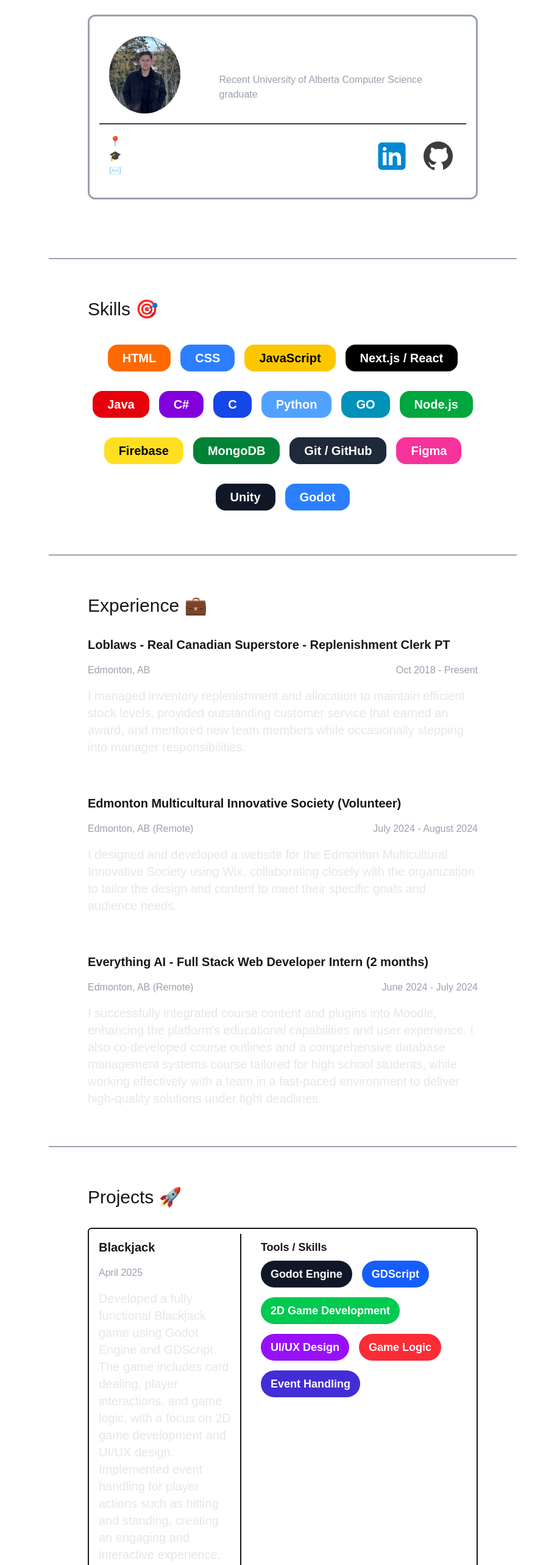
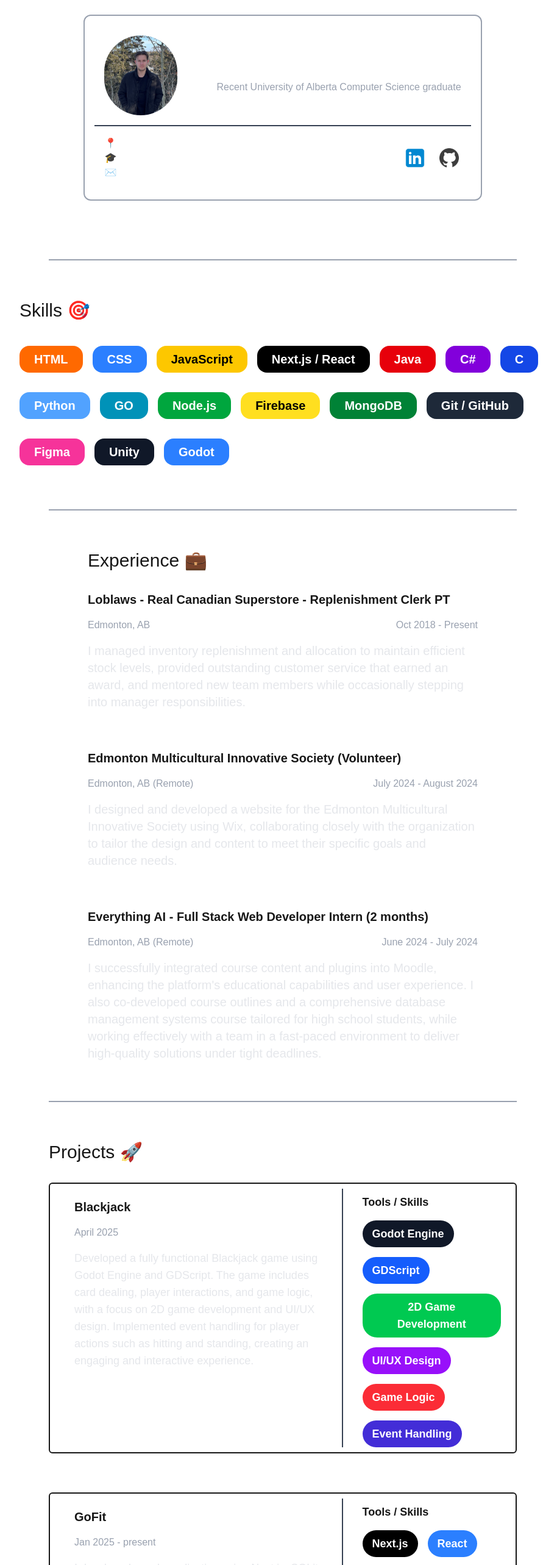
Before and after one commit to ItsMikeyy/PortfolioSite, a Next.js app: page / in a window 1280 px wide. Shown: the part 40-2606 px from the top of the page at 61% size, without its empty margins (176-1090 px from the left). Built offline with nearby package versions, Linux system fonts and the light colour scheme.

Commit message:
worked on responsive

```diff
--- a/src/app/components/Experience.jsx
+++ b/src/app/components/Experience.jsx
@@ -2,7 +2,7 @@
 
 const Experience = () => {
     return (
-        <div className="w-1/2 flex flex-col gap-8">
+        <div className="w-full md:w-1/2 px-4 sm:px-10 lg:px-0 mx-auto flex flex-col gap-8">
             <p className="text-3xl">Experience 💼</p>
             <div className="flex flex-col gap-16">
                 <WorkExperience
--- a/src/app/components/Hero.jsx
+++ b/src/app/components/Hero.jsx
@@ -1,46 +1,54 @@
-import Image from "next/image"
-import Link from "next/link"
+import Image from "next/image";
+import Link from "next/link";
+
 const Hero = () => {
-    return(
-        <div className="flex justify-center my-8 w-1/2">
-            <div className="flex flex-col p-4 text-white justify-around border-3 border-gray-400 rounded-xl w-full">
-                <div className="p-4 gap-16 flex flex-row items-center justify-center border-b-2 border-gray-700">
-                    <div>
+  return (
+    <div className="flex justify-center m-8 px-4">
+      <div className="flex flex-col p-4 text-white justify-around border-2 border-gray-400 rounded-xl w-full max-w-4xl">
+        <div className="p-4 gap-6 sm:gap-16 flex flex-col sm:flex-row items-center justify-center border-b-2 border-gray-700 text-center sm:text-left">
           <Image
             src="/headshot.jpg"
             alt="headshot"
             width={120}
             height={120}
-                            style={{ borderRadius: '50%',}}
+            className="rounded-full"
           />
-                    </div>
           <div className="flex flex-col gap-2">
             <p className="text-2xl font-bold">Michael Carey</p>
-                        <div>
-                            <p className="text-md text-gray-400" >Recent University of Alberta Computer Science graduate </p>
+            <p className="text-md text-gray-400">
+              Recent University of Alberta Computer Science graduate
+            </p>
           </div>
         </div>
-                </div>
-                <div className="p-4 justify-between flex flex-row items-center">
-                    <div>
+        <div className="p-4 flex flex-col sm:flex-row justify-between items-center gap-4 sm:gap-0">
+          <div className="text-center sm:text-left">
             <p className="text-md font-bold">📍 Edmonton, AB</p>
             <p className="text-md font-bold">🎓 University of Alberta</p>
             <p className="text-md font-bold">✉️ careyamichael2002@gmail.com</p>
           </div>
           <div className="flex flex-row gap-4">
-                        <Link href="https://www.linkedin.com/in/michael-carey-147455231" target="_blank">
-                            <img src="/linkedin.png" alt="LinkedIn" className="w-15 h-15 cursor-pointer" />
+            <Link
+              href="https://www.linkedin.com/in/michael-carey-147455231"
+              target="_blank"
+            >
+              <img
+                src="/linkedin.png"
+                alt="LinkedIn"
+                className="w-10 h-10 cursor-pointer"
+              />
             </Link>
             <Link href="https://github.com/ItsMikeyy" target="_blank">
-                            <img src="/github.png" alt="GitHub" className="w-15 h-15 cursor-pointer" />
+              <img
+                src="/github.png"
+                alt="GitHub"
+                className="w-10 h-10 cursor-pointer"
+              />
             </Link>
           </div>
         </div>
       </div>
+    </div>
+  );
+};
 
-        </div>
-    )
-
-}
-
- export default Hero
+export default Hero;
--- a/src/app/components/Project.jsx
+++ b/src/app/components/Project.jsx
@@ -3,25 +3,19 @@
 
 const Project = (props) => {
     return (
-        <div className="flex gap-4 w-full">
-            <div className="flex flex-col gap-4 w-2xl p-2 border-r-2">
+        <div className="flex flex-col lg:flex-row gap-8 w-full px-4">
+            <div className="flex flex-col gap-4 w-full lg:w-2/3 p-4 border-b-2 lg:border-b-0 lg:border-r-2 border-gray-700">
                 <p className="text-xl font-bold">{props.title}</p>
-                <div className="flex flex-row justify-between">
-                    <p className="text-md text-gray-400">{props.date}</p>
-                </div>
-
-                <p className="text-xl text-gray-200 ">{props.summary}</p>
+                    <div className="flex justify-between text-gray-400 text-md">
+                        <p>{props.date}</p>
+                    </div>
+                <p className="text-lg text-gray-200">{props.summary}</p>
                 <ProjectLinks githubLink={props.links[0]} liveLink={props.links[1]} />
             </div>
-            <div className="flex gap-4 mt-4">
-
-
-            </div>
-            <div className="">
+            <div className="flex flex-col w-full lg:w-1/3 gap-2">
                 <p className="text-lg font-bold py-2">Tools / Skills</p>
                 <div className="flex flex-wrap gap-2">
                     <ProjectTechnologies technologies={props.technologies} />
-
                 </div>
             </div>
         </div>
--- a/src/app/components/ProjectLinks.jsx
+++ b/src/app/components/ProjectLinks.jsx
@@ -1,58 +1,29 @@
-const ProjectLinks = (props) => {
-    let buttons = <div className="flex justify-start gap-4"></div>
-
-    if (props.liveLink && props.githubLink) {
-        buttons =
-            (
-                <div className="flex justify-start gap-4">
+const ProjectLinks = ({ githubLink, liveLink }) => {
+    return (
+      <div className="flex flex-col sm:flex-row gap-4 w-full sm:w-auto">
+        {githubLink && (
           <a
-                        href={props.githubLink}
+            href={githubLink}
             target="_blank"
             rel="noopener noreferrer"
-                        className="px-4 py-2 bg-gray-800 text-white rounded-lg font-semibold hover:bg-gray-700 transition"
+            className="px-4 py-2 bg-gray-800 text-white text-center rounded-lg font-semibold hover:bg-gray-700 transition w-full sm:w-auto"
           >
             GitHub
           </a>
+        )}
 
+        {liveLink && (
           <a
-                        href={props.liveLink}
+            href={liveLink}
             target="_blank"
-                        rel=""
-                        className="px-4 py-2 bg-blue-600 text-white rounded-lg font-semibold hover:bg-blue-500 transition"
+            rel="noopener noreferrer"
+            className="px-4 py-2 bg-blue-600 text-white text-center rounded-lg font-semibold hover:bg-blue-500 transition w-full sm:w-auto"
           >
             View Live
           </a>
+        )}
       </div>
-        )
-    } else if (props.liveLink ) {
-        buttons = (
-            <div className="flex justify-start gap-4">
-                <a
-                    href={props.liveLink}
-                    target="_blank"
-                    rel="noopener noreferrer"
-                    className="px-4 py-2 bg-blue-600 text-white rounded-lg font-semibold hover:bg-blue-500 transition"
-                >
-                View Live
-                </a>
-            </div>
-        )
-    } else if (props.githubLink) {
-        buttons = (
-            <div className="flex justify-start gap-4">
-                <a
-                    href={props.githubLink}
-                    target="_blank"
-                    rel="noopener noreferrer"
-                    className="px-4 py-2 bg-gray-800 text-white rounded-lg font-semibold hover:bg-gray-700 transition"
-                >
-                    GitHub
-                </a>
-            </div>
-        )
-    }
-    return (
-        buttons
-    )
-}
-export default ProjectLinks
+    );
+  };
+
+  export default ProjectLinks;
--- a/src/app/components/Projects.jsx
+++ b/src/app/components/Projects.jsx
@@ -28,7 +28,7 @@
     ];
 
     return (
-        <div className="w-1/2 flex flex-col gap-8">
+        <div className="w-full lg:w-3/5 px-4 sm:px-6 lg:px-0 mx-auto flex flex-col gap-8">
             <p className="text-3xl">Projects 🚀</p>
             <div className="flex flex-col gap-16">
                 <div className="p-2 border-2 rounded-md">
@@ -37,7 +37,7 @@
                         date="April 2025"
                         summary="Developed a fully functional Blackjack game using Godot Engine and GDScript. The game includes card dealing, player interactions, and game logic, with a focus on 2D game development and UI/UX design. Implemented event handling for player actions such as hitting and standing, creating an engaging and interactive experience."
                         technologies={technologies[0]}
-                        links={["",""]}
+                        links={["", ""]}
                     />
                 </div>
                 <div className="p-2 border-2 rounded-md">
@@ -55,7 +55,7 @@
                         date="Jan 2024 - Apr 2024"
                         summary="Led a team of five in developing a mobile event check-in app, featuring QR code sign-ups and event creation. Utilized Figma for UI/UX design, Android Studio for development, and Firebase for database and authentication. Collaborated through GitHub and followed Agile practices to deliver a seamless, user-friendly experience."
                         technologies={technologies[2]}
-                        links={["https://github.com/CMPUT301W24T38/Collatz301",""]}
+                        links={["https://github.com/CMPUT301W24T38/Collatz301", ""]}
                     />
                 </div>
             </div>
--- a/src/app/components/Skills.jsx
+++ b/src/app/components/Skills.jsx
@@ -20,14 +20,21 @@
       ];
 
     return (
-        <div className="w-1/2 flex flex-col gap-8">
-            <p className="text-3xl ">Skills 🎯</p>
-            <div className="w-full flex gap-4 flex-row flex-wrap justify-center" >
+        <div className="w-full max-w-4xl flex flex-col gap-8 px-4">
+            <p className="text-3xl text-center sm:text-left">Skills 🎯</p>
+
+            <div className="w-full flex gap-4 flex-wrap justify-center sm:justify-start">
                 {skills.map(({ name, textColor, bgColor }) => (
-                    <Skill key={name} skillName={name} textColor={textColor} bgColor={bgColor} />
+                    <Skill
+                    key={name}
+                    skillName={name}
+                    textColor={textColor}
+                    bgColor={bgColor}
+                    />
                 ))}
             </div>
         </div>
+
     )
 }
 
```
Lines whose indentation alone changed are shown as unchanged.
